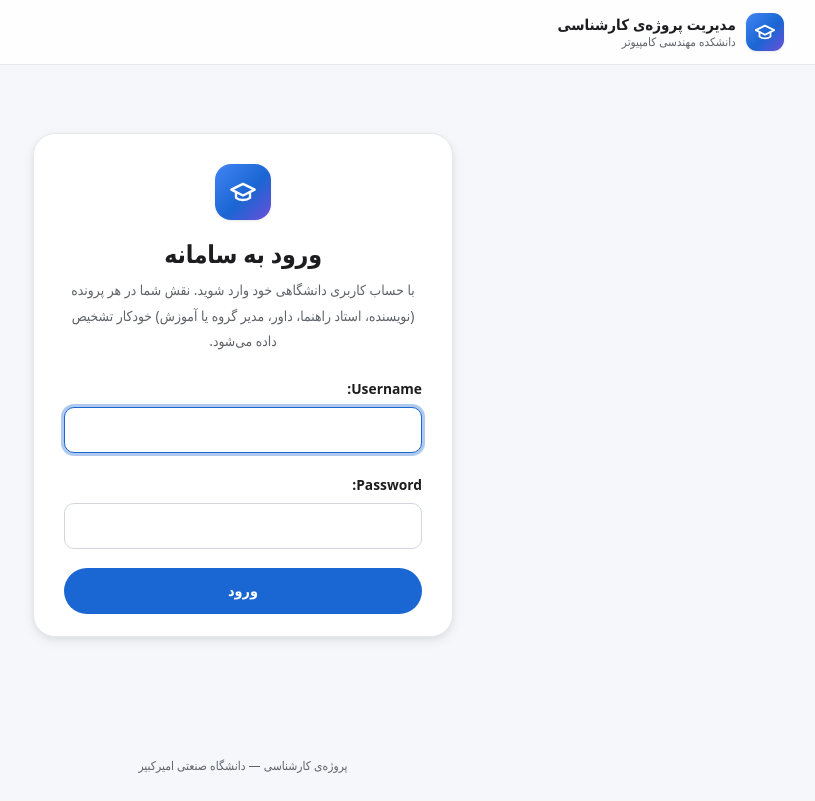
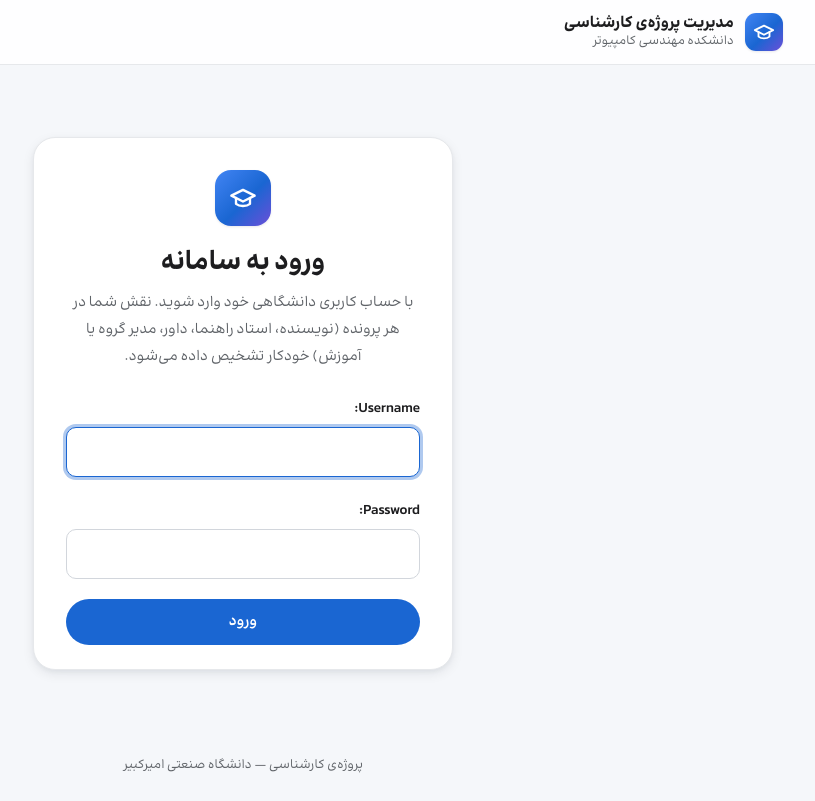
Before and after one commit to baharanSheikholeslami/conference-mgmt-system, a Django app: page /accounts/login/ in a window 1280 px wide. Shown: the whole page, without its empty margins (397-1212 px from the left). Before the commit the page ends 773 px from the top, so only its background shows below. Run offline with Django 5.2, Linux system fonts and the light colour scheme.

Commit message:
Use bundled Ravi (Persian-digit) font; slightly larger type and wider title column
Co-Authored-By: Claude Opus 5.5 (1M context) <noreply@anthropic.com>

```diff
--- a/workflow/static/workflow/style.css
+++ b/workflow/static/workflow/style.css
@@ -1,5 +1,17 @@
 /* ظاهر پورتال — روشن، ساده و خوانا؛ بدون وابستگی به CDN تا روی شبکه‌ی داخلی هم کار کند.
    همه‌ی فاصله‌ها و حاشیه‌ها با ویژگی‌های منطقی (inline-start/end) نوشته شده‌اند تا راست‌به‌چپ درست بماند. */
+/* فونت راوی (نسخه‌ی ارقام فارسی) — همراه پروژه است و از هیچ سرویس بیرونی بارگذاری نمی‌شود */
+@font-face { font-family: "Ravi"; font-weight: 300; font-style: normal; font-display: swap;
+  src: url("fonts/RaviFaNum-Light.otf") format("opentype"); }
+@font-face { font-family: "Ravi"; font-weight: 400; font-style: normal; font-display: swap;
+  src: url("fonts/RaviFaNum-Regular.otf") format("opentype"); }
+@font-face { font-family: "Ravi"; font-weight: 500; font-style: normal; font-display: swap;
+  src: url("fonts/RaviFaNum-Medium.otf") format("opentype"); }
+@font-face { font-family: "Ravi"; font-weight: 600; font-style: normal; font-display: swap;
+  src: url("fonts/RaviFaNum-SemiBold.otf") format("opentype"); }
+@font-face { font-family: "Ravi"; font-weight: 700; font-style: normal; font-display: swap;
+  src: url("fonts/RaviFaNum-Bold.otf") format("opentype"); }
+
 :root {
   /* رنگ‌ها: کنتراست متن روی سفید دست‌کم ۴٫۵ به ۱ */
   --bg: #f5f7fa; --surface: #ffffff; --surface-2: #f8fafc; --card: var(--surface);
@@ -17,17 +29,18 @@
   --ease: cubic-bezier(.2, .7, .3, 1);
 }
 * { box-sizing: border-box; }
-html { font-size: 15px; -webkit-text-size-adjust: 100%; }
+button, input, select, textarea { font-family: inherit; }
+html { font-size: 16px; -webkit-text-size-adjust: 100%; }
 body {
   margin: 0; background: var(--bg); color: var(--ink); line-height: 1.85;
-  font-family: "Vazirmatn", "Vazir", "IRANSansX", "IRANSans", system-ui, -apple-system, "Segoe UI", Tahoma, sans-serif;
+  font-family: "Ravi", system-ui, -apple-system, "Segoe UI", Tahoma, sans-serif;
   -webkit-font-smoothing: antialiased; text-rendering: optimizeLegibility;
   min-height: 100vh; display: flex; flex-direction: column;
 }
 a { color: var(--accent); text-decoration: none; }
 a:hover { color: var(--accent-hover); text-decoration: underline; text-underline-offset: 3px; }
 :focus-visible { outline: none; box-shadow: var(--focus); border-radius: 6px; }
-h1 { font-size: 1.65rem; font-weight: 700; margin: 0 0 .2rem; line-height: 1.55; letter-spacing: -.01em; }
+h1 { font-size: 1.7rem; font-weight: 700; margin: 0 0 .2rem; line-height: 1.55;  }
 h2 { font-size: 1.08rem; font-weight: 700; margin: 0 0 .9rem; line-height: 1.6; }
 small, .muted { color: var(--muted); }
 .ltr { direction: ltr; unicode-bidi: isolate; display: inline-block; }
@@ -152,7 +165,7 @@ main.narrow { max-width: 600px; }
 /* برچسب‌ها */
 .badge {
   display: inline-flex; align-items: center; gap: .35rem; border-radius: 999px; padding: .05rem .7rem;
-  font-size: .8rem; font-weight: 600; white-space: nowrap; line-height: 1.9;
+  font-size: .85rem; font-weight: 600; white-space: nowrap; line-height: 1.9;
   background: var(--accent-soft); color: #174ea6;
 }
 .badge.done { background: var(--ok-soft); color: var(--ok); }
@@ -166,10 +179,11 @@ main.narrow { max-width: 600px; }
 .table-wrap { overflow-x: auto; margin: 0 -.5rem; }
 table { width: 100%; border-collapse: collapse; }
 th, td { text-align: start; padding: .75rem .5rem; border-bottom: 1px solid var(--line); vertical-align: top; }
-th { color: var(--muted); font-weight: 600; font-size: .8rem; white-space: nowrap; border-bottom-color: var(--line-strong); }
+th { color: var(--muted); font-weight: 600; font-size: .85rem; white-space: nowrap; border-bottom-color: var(--line-strong); }
 tbody tr { transition: background-color .12s var(--ease); }
 tbody tr:hover { background: var(--surface-2); }
 tr:last-child td { border-bottom: 0; }
+td:first-child { min-width: 11rem; }
 td a.row-title { font-weight: 600; color: var(--ink); }
 td a.row-title:hover { color: var(--accent); }
 .empty {
@@ -185,7 +199,7 @@ td a.row-title:hover { color: var(--accent); }
   .stacked tr { border: 1px solid var(--line); border-radius: var(--radius-sm); padding: .4rem .9rem; margin-bottom: .75rem; }
   .stacked td { border: 0; padding: .35rem 0; display: flex; gap: 1rem; justify-content: space-between; }
   .stacked td::before { content: attr(data-label); color: var(--muted); font-size: .8rem; flex: none; }
-  .stacked td:first-child { font-size: 1.02rem; }
+  .stacked td:first-child { font-size: 1.02rem; min-width: 0; }
   .stacked td:first-child::before { display: none; }
 }
 
@@ -257,7 +271,7 @@ ul.errorlist.nonfield { background: var(--danger-soft); border-radius: var(--rad
 .state-page p { max-width: 420px; margin: .4rem auto 1.4rem; }
 
 @media (max-width: 640px) {
-  html { font-size: 14.5px; }
+  html { font-size: 15px; }
   main { padding: 1.25rem 1rem 5rem; }
   .card { padding: 1.1rem 1.1rem; border-radius: 14px; }
   .appbar-inner { padding: .5rem 1rem; }
```
Also changed, not shown: workflow/static/workflow/fonts/RaviFaNum-Bold.otf (added), workflow/static/workflow/fonts/RaviFaNum-Light.otf (added), workflow/static/workflow/fonts/RaviFaNum-Medium.otf (added), workflow/static/workflow/fonts/RaviFaNum-Regular.otf (added), workflow/static/workflow/fonts/RaviFaNum-SemiBold.otf (added).
